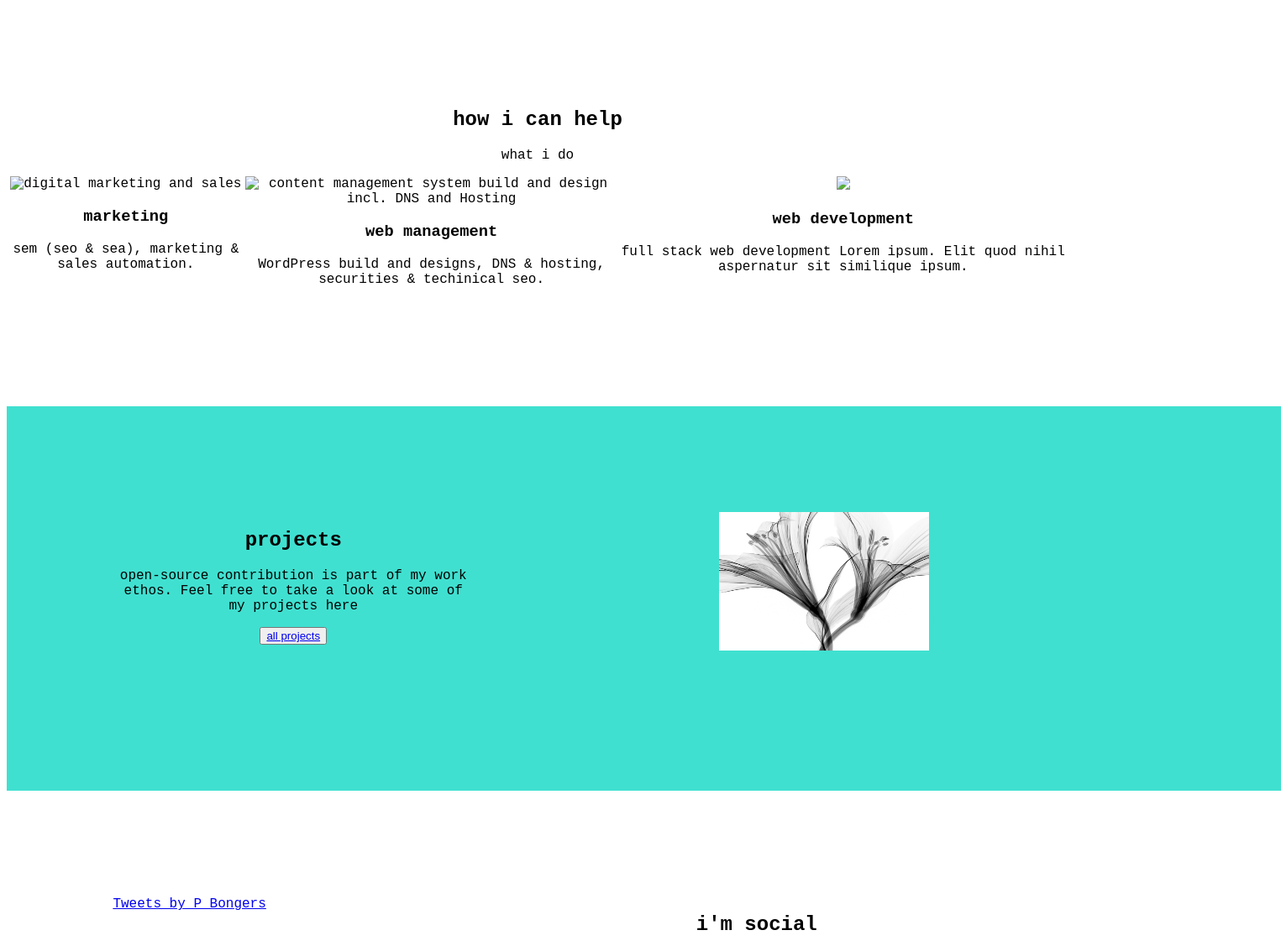
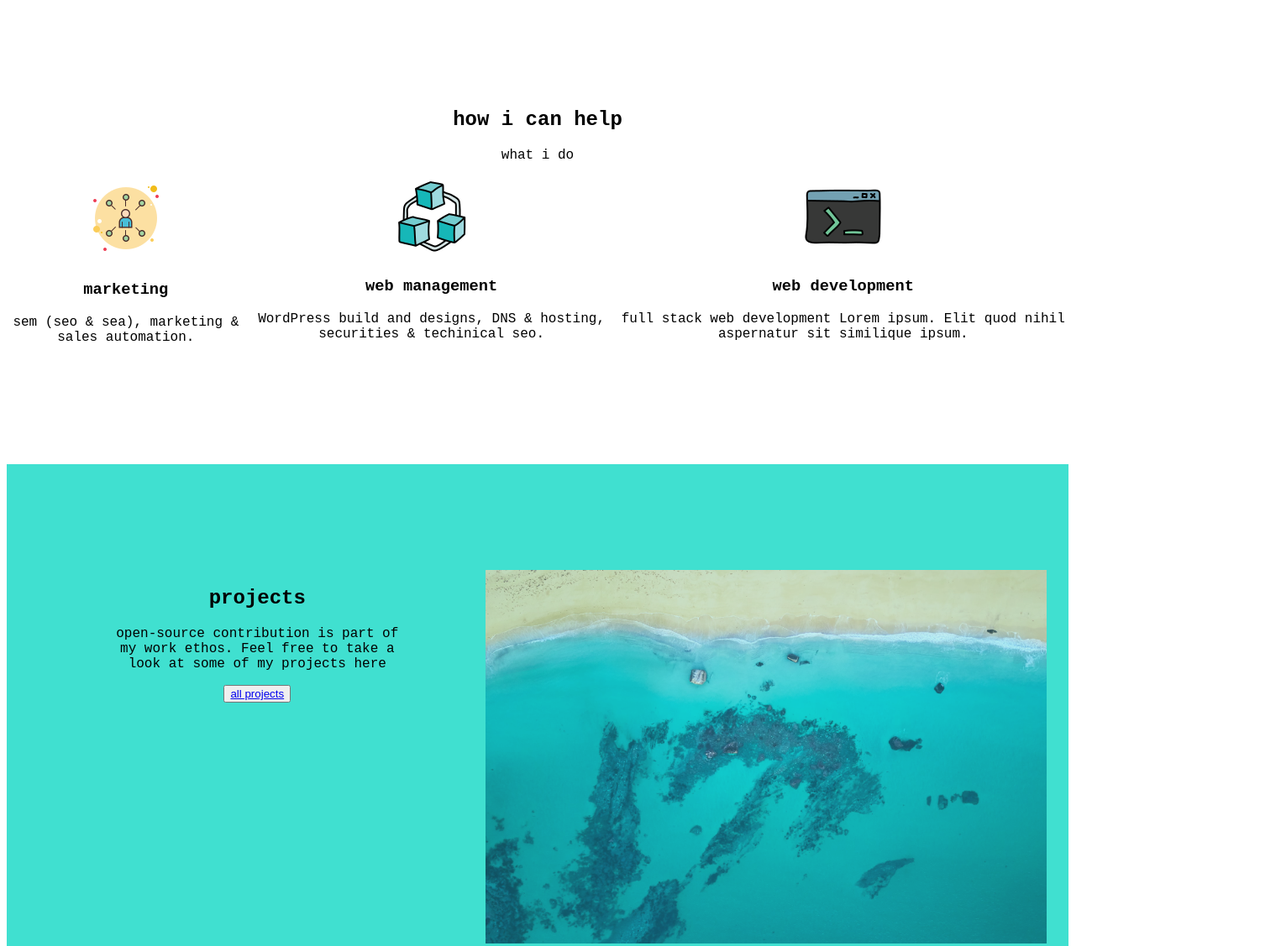
Before and after one commit to cunning-weasel/cunning-weasel-GitHub-Page, a plain HTML site: page index.html in a window 1280 px wide. Shown: the part 825-1952 px from the top of the page at 84% size, 1525 px wide, since content can reach past the window. Drawn offline with Linux system fonts and the light colour scheme.

Commit message:
fix for img paths

```diff
--- a/index.html
+++ b/index.html
@@ -5,7 +5,7 @@
     <meta charset="UTF-8">
     <meta name="viewport" content="width=device-width, initial-scale=1.0">
     <link rel="stylesheet" href="styles.css">
-    <script src="script.js"></script> <!-- better to leave this at the bottom or top? -->
+    <script src="script.js"></script>
     <!--
         call random google font & icons?
         fix weirdness in general
@@ -38,18 +38,18 @@
         <p>what i do</p>
         <div id="grid-container">
             <div id="g0">
-                <img src="../cunning-weasel/img/icons8-omnichannel-100.png" alt="digital marketing and sales">
+                <img src="img/icons8-omnichannel-100.png" alt="digital marketing and sales">
                 <h3>marketing</h3>
                 <p>sem (seo & sea), marketing & sales automation.</p>
             </div>
             <div id="g1">
-                <img src="../cunning-weasel/img/icons8-module-96.png"
+                <img src="img/icons8-module-96.png"
                     alt="content management system build and design incl. DNS and Hosting">
                 <h3>web management</h3>
                 <p>WordPress build and designs, DNS & hosting, securities & techinical seo.</p>
             </div>
             <div id="g2">
-                <img src="../cunning-weasel/img/icons8-console-96.png" atl="web development">
+                <img src="img/icons8-console-96.png" atl="web development">
                 <h3>web development</h3>
                 <p>full stack web development Lorem ipsum. Elit quod nihil aspernatur sit similique ipsum.</p>
             </div>
@@ -67,11 +67,11 @@
                 <p>open-source contribution is part of my work ethos. Feel free to take a look at some of my
                     projects here</p>
                 <button>
-                    <a href="../cunning-weasel/projects.html">all projects</a>
+                    <a href="projects.html">all projects</a>
                 </button>
             </div>
             <div>
-                <img src="/img/dark-graphic.jpg" alt="projects image" width="30%" height="80%">
+                <img src="img/ocean.jpg" alt="projects image of ocean" id="projects-image">
             </div>
         </article>
     </main>
@@ -107,7 +107,7 @@
     </div>
         <div>
             <button>
-                <a href="../cunning-weasel/projects.html">all projects</a>
+                <a href="projects.html">all projects</a>
             </button>
             <a href="https://www.linkedin.com/in/paul-bongers/" target="_blank" id="profile-link">LinkedIn</a>
             <a href="" target="_blank">GitHub</a>
--- a/styles.css
+++ b/styles.css
@@ -1,4 +1,4 @@
-html,
+
 body {
     text-align: center;
     font-family: 'Courier New', Courier, monospace;
@@ -37,7 +37,6 @@ header {
     flex-direction: column;
     justify-content: center;
     align-items: center;
-    width: 100%;
     height: 100vh;
     /* fixed to 100vh as I want header section to occupy whole screen */
 }
@@ -48,7 +47,6 @@ header {
 
 /* added a grid property to the container elems. can use grid or flex */
 #grid-container {
-    width: auto;
     display: flex;
     flex-flow: row;
     /*grid-template-columns: 100px 100px 100px;*/
@@ -58,16 +56,23 @@ header {
 #projects {
     background: turquoise;
     padding: 10%;
-    width: 100%;
     display: flex;
     flex-flow: row;
 }
 
+#projects-image {
+    display: flex;
+    flex-direction: column;
+    justify-content: right;
+    width: 100%;
+    margin-left: 15%;
+    opacity: 0.75;
+}
+
 #projects-sub {
-    width: 100%;
-    padding: 10%;
     display: flex;
     flex-flow: column;
+    justify-content: space-between;
 }
 
 #social {
```
Also changed, not shown: img/ocean.jpg (added).
